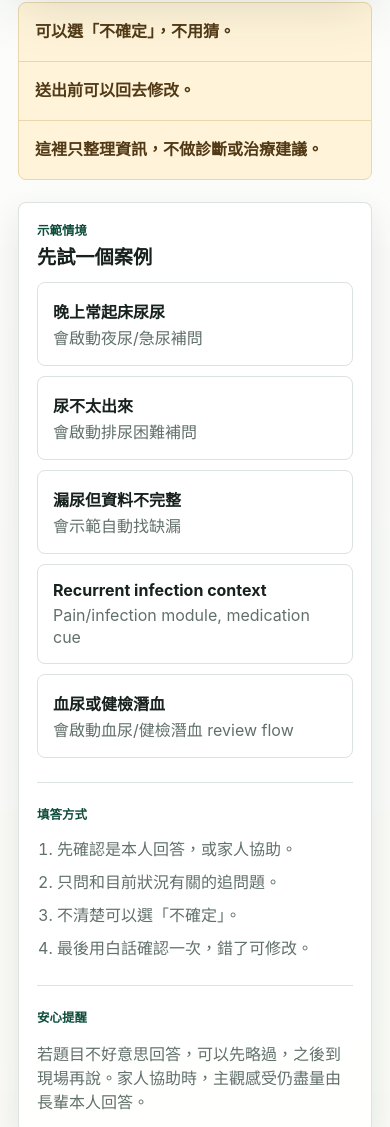
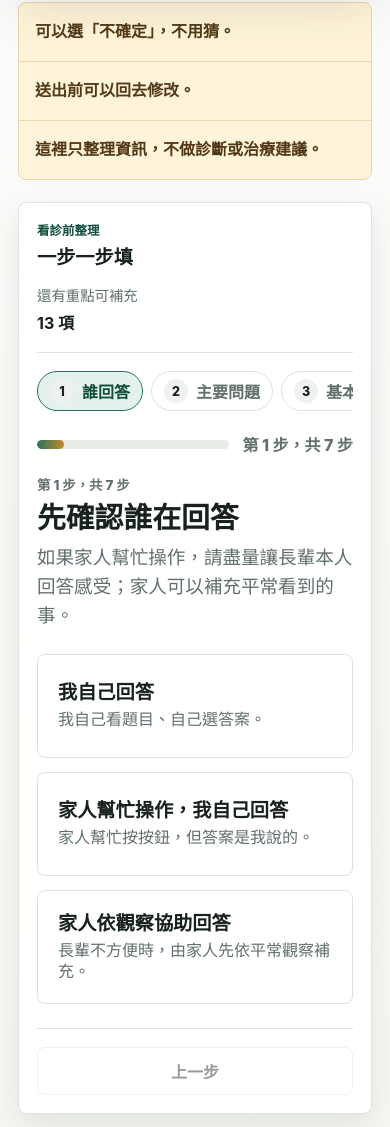
Before and after one commit to JasonLn0711/urology-ai-previsit-demo, a website with bundled scripts: page app/patient/index.html in a window 390 px wide. Shown: the part 739-1866 px from the top of the page. Built offline with nearby package versions, Linux system fonts and the light colour scheme.

Commit message:
Support multi-concern patient intake

```diff
--- a/app/patient/app.js
+++ b/app/patient/app.js
@@ -233,7 +233,7 @@ const VALUE_LABELS = {
 
 const PATIENT_MISSING_PROMPTS = {
   filledBy: ["先確認誰在回答", "這樣可以分清楚本人感受和家人觀察。"],
-  chiefConcern: ["選一個今天最想先說的問題", "先抓主要困擾，後面才不會問太多不相關的問題。"],
+  chiefConcern: ["選一個或多個今天最想先說的問題", "先抓主要困擾，後面才不會問太多不相關的問題。"],
   duration: ["補一下大約開始時間", "不知道精確日期也沒關係，選大概區間即可。"],
   botherScore: ["選一個困擾程度", "1 是很輕微，10 是非常困擾。"],
   daytimeFrequencyChange: ["白天尿尿次數有沒有變多？", "若不確定，可以選不確定。"],
@@ -251,7 +251,7 @@ const PATIENT_MISSING_PROMPTS = {
   bladderDiaryFeasible: ["如果需要，能不能記幾天排尿狀況？", "這不是現在一定要做，只是先確認是否方便。"],
   leakageFrequency: ["漏尿大約多常發生？", "選最接近的頻率即可。"],
   leakageAmount: ["漏尿量大約多少？", "用幾滴、少量、會濕等方式回答即可。"],
-  leakageTriggers: ["什麼情況比較容易漏尿？", "可以複選，也可以選不確定。"],
+  leakageTriggers: ["最常在什麼情況漏尿？", "選最接近的一項，也可以選不確定。"],
   containmentProducts: ["目前有沒有使用護墊、尿布或其他用品？", "不想回答可以選暫時不想回答。"],
   weakStream: ["尿流有沒有變細、變弱？", "用自己的觀察回答即可。"],
   straining: ["尿尿時是否常需要用力？", "若不確定，可以選不確定。"],
@@ -379,7 +379,7 @@ const STEPS = [
       },
       {
         field: "systemicSymptoms",
-        label: "最近有沒有以下情況？",
+        label: "最近最需要先讓團隊知道的是哪一項？",
         type: "checkboxes",
         options: [
           ["Fever", "發燒"],
@@ -506,7 +506,7 @@ const MODULES = [
       },
       {
         field: "fluidCaffeineContext",
-        label: "下面哪些情況可能有關？",
+        label: "下面哪一項最可能有關？",
         type: "checkboxes",
         options: [
           ["Caffeinated drinks most days", "常喝咖啡、茶或含咖啡因飲料"],
@@ -561,7 +561,7 @@ const MODULES = [
       },
       {
         field: "leakageTriggers",
-        label: "什麼情況比較容易漏尿？",
+        label: "最常在什麼情況漏尿？",
         type: "checkboxes",
         options: [
           ["Before reaching toilet", "來不及到廁所"],
@@ -641,7 +641,7 @@ const MODULES = [
       },
       {
         field: "hematuriaCoSymptoms",
-        label: "同時有沒有下面情況？",
+        label: "同時最明顯的是哪一項？",
         type: "checkboxes",
         options: [
           ["Pain or burning", "疼痛或灼熱"],
@@ -709,7 +709,7 @@ const MODULES = [
       },
       {
         field: "relevantComorbidities",
-        label: "是否曾被告知有下面狀況？",
+        label: "下面哪一項最需要先告訴團隊？",
         type: "checkboxes",
         options: [
           ["Diabetes", "糖尿病"],
--- a/app/shared/styles.css
+++ b/app/shared/styles.css
@@ -1322,7 +1322,12 @@ pre.summary-body {
 }
 
 .patient-workspace {
-  grid-template-columns: minmax(240px, 0.5fr) minmax(520px, 1.5fr);
+  grid-template-columns: minmax(0, 900px);
+  justify-content: center;
+}
+
+.patient-help {
+  display: none;
 }
 
 :root.patient-flow-active .patient-brief,
@@ -1341,6 +1346,39 @@ pre.summary-body {
 .patient-help,
 .patient-intake {
   box-shadow: 0 12px 30px rgba(23, 33, 29, 0.09);
+}
+
+.patient-intake {
+  width: 100%;
+}
+
+.patient-intake .panel-head {
+  align-items: center;
+}
+
+.patient-intake .step-panel h2 {
+  max-width: 820px;
+  font-size: 2.35rem;
+  line-height: 1.08;
+}
+
+.patient-intake .step-copy {
+  max-width: 780px;
+  font-size: 1.16rem;
+}
+
+.patient-intake .question-flow {
+  min-height: 610px;
+}
+
+.elder-choice-grid .option-button,
+.elder-choice-grid .checkbox-option {
+  min-height: 122px;
+}
+
+:root.large-text .elder-choice-grid .option-button,
+:root.large-text .elder-choice-grid .checkbox-option {
+  min-height: 150px;
 }
 
 .source-notice {
@@ -1662,6 +1700,19 @@ pre.summary-body {
     grid-template-columns: 1fr;
   }
 
+  .patient-intake .step-panel h2 {
+    font-size: 1.8rem;
+  }
+
+  .patient-intake .question-flow {
+    min-height: 560px;
+  }
+
+  .elder-choice-grid .option-button,
+  .elder-choice-grid .checkbox-option {
+    min-height: 104px;
+  }
+
   .brief-visual {
     min-height: 140px;
   }
--- a/core/missing_fields/index.js
+++ b/core/missing_fields/index.js
@@ -185,7 +185,8 @@
   }
 
   function hasConcern(answers, fragment) {
-    return lower(answers && answers.chiefConcern).includes(fragment);
+    const needle = fragment.toLowerCase();
+    return listValue(answers && answers.chiefConcern).some((item) => item.toLowerCase().includes(needle));
   }
 
   function activeModules(answers) {
--- a/core/summary/index.js
+++ b/core/summary/index.js
@@ -231,7 +231,7 @@
       completionStatus: status,
       activeModules: moduleNames.length ? moduleNames : ["core only"],
       intakeMode: answer(safeAnswers.filledBy) || "Not provided",
-      chiefConcern: answer(safeAnswers.chiefConcern) || "Not provided",
+      chiefConcern: formatList(safeAnswers.chiefConcern, "Not provided"),
       symptomPattern: symptomPattern(safeAnswers),
       durationBother: durationBother(safeAnswers),
       clinicianReviewFlags: flags.length ? flags : [NEUTRAL_EMPTY_FLAG],
```
Also changed, not shown: tests/unit/summary.test.js (+28 -0 lines).
